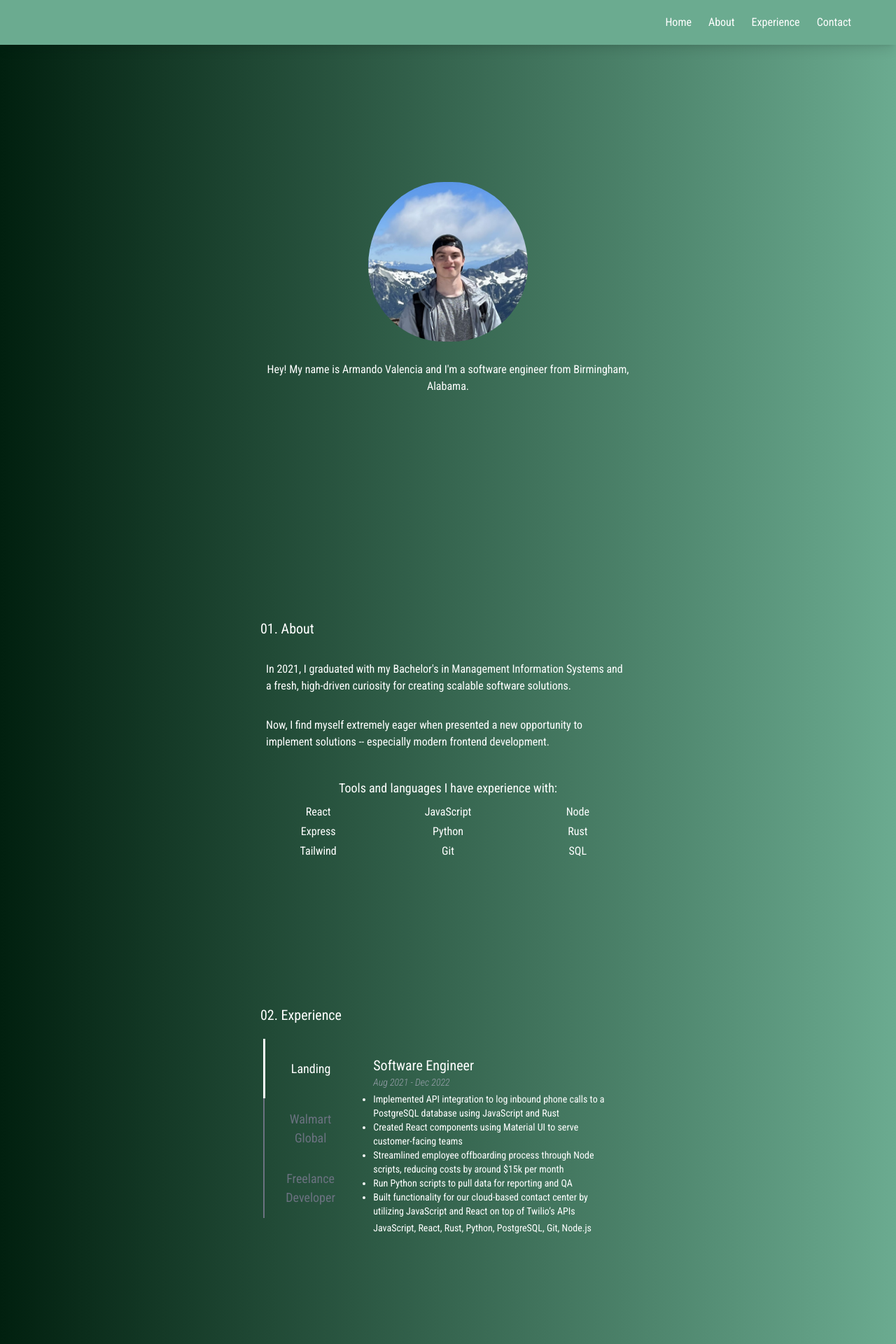
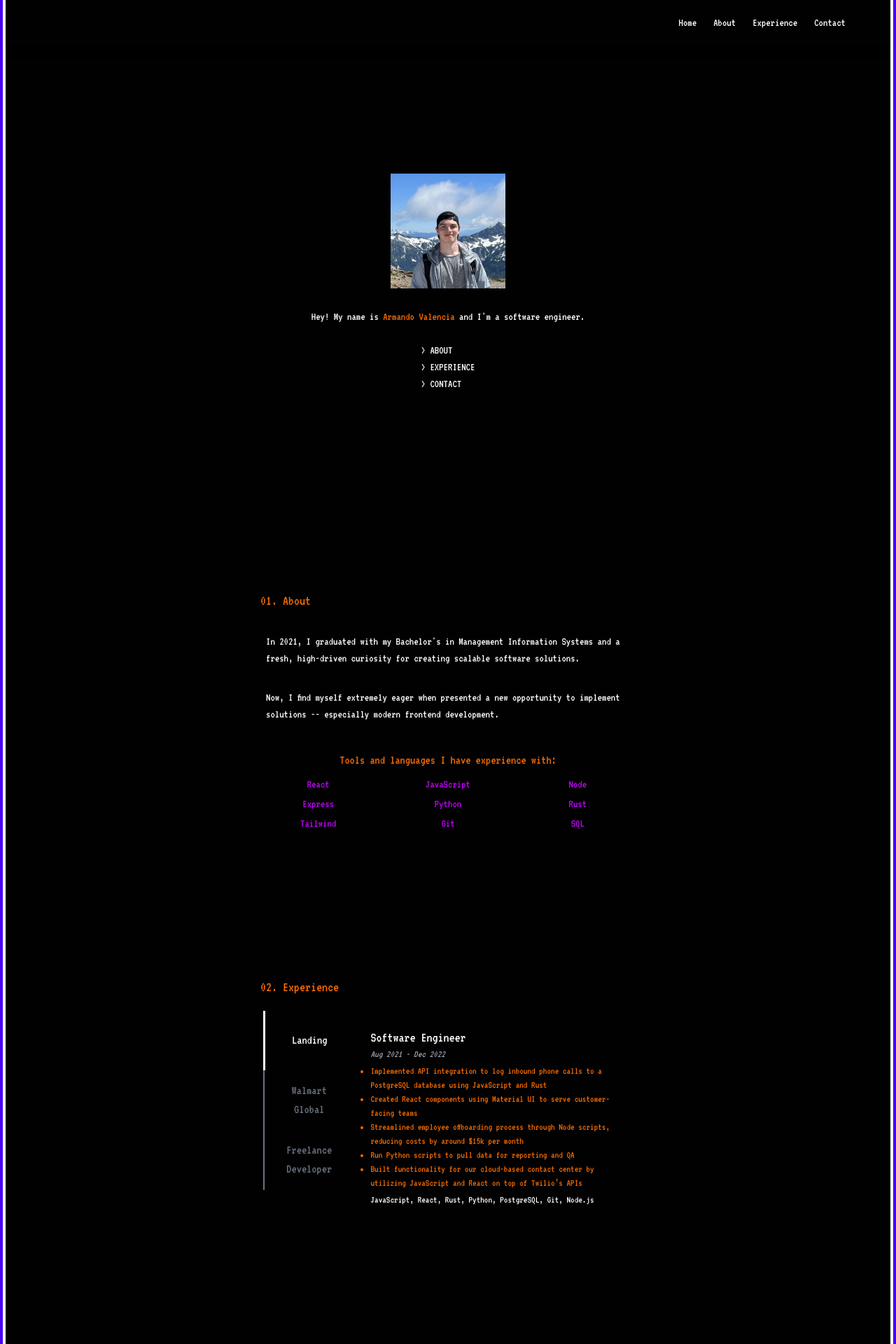
Before and after one commit to armando-valencia/personal-website, a React (Vite) app: page / in a window 1280 px wide. Shown: the top 1920 px of the page at 70% size. Built offline with nearby package versions, Linux system fonts and the light colour scheme.

Commit message:
Begin implementing retro design

```diff
--- a/src/App.jsx
+++ b/src/App.jsx
@@ -5,10 +5,14 @@ import Footer from "./components/Footer";
 
 function App() {
 	return (
-		<div className="bg-gradient-to-l from-secondary to-primary text-quarternary font-robo">
-			<Nav />
-			<HomePage />
-			<Footer />
+		<div className="bg-primary text-quarternary font-nunito">
+			<div className="border-l-4 border-r-4 border-[#4700f7]">
+				<div className="border-l-4 border-r-4 border-[#fff]">
+					<Nav />
+					<HomePage />
+					<Footer />
+				</div>
+			</div>
 		</div>
 	);
 }
--- a/src/components/About.jsx
+++ b/src/components/About.jsx
@@ -16,10 +16,10 @@ const About = () => {
 	return (
 		<div className="py-6 md:pb-24 md:pt-20">
 			<div className="flex mt-20 mx-2 mb-2 md:m-2">
-				<h1 className="text-xl">01. About</h1>
+				<h1 className="text-xl text-tertiary">01. About</h1>
 			</div>
 			<div className="block text-base">
-				<div className="text-tertiary">
+				<div className="text-quarternary">
 					<p className="px-4 pt-6 pb-4">
 						In 2021, I graduated with my Bachelor's in Management
 						Information Systems and a fresh, high-driven curiosity
@@ -31,10 +31,10 @@ const About = () => {
 						frontend development.
 					</p>
 				</div>
-				<div className="flex justify-center mt-4 p-2 text-quarternary text-lg">
+				<div className="flex justify-center mt-4 p-2 text-tertiary text-lg">
 					Tools and languages I have experience with:
 				</div>
-				<div className="grid grid-cols-3 gap-1 justify-items-center list-none text-tertiary">
+				<div className="grid grid-cols-3 gap-1 justify-items-center list-none text-secondary">
 					{skills.map((skill) => (
 						<li key={skill} className="text-base">
 							{skill}
--- a/src/components/Contact.jsx
+++ b/src/components/Contact.jsx
@@ -21,7 +21,7 @@ const Contact = () => {
 	return (
 		<div className="py-6 md:pb-24 md:pt-20">
 			<div className="mt-20 mx-2 mb-2 md:m-2 text-left">
-				<h1 className="text-xl">03. Contact</h1>
+				<h1 className="text-xl text-tertiary">03. Contact</h1>
 			</div>
 			<div className="md:flex flex-col justify-center items-center">
 				<form
--- a/src/components/Experience.jsx
+++ b/src/components/Experience.jsx
@@ -74,7 +74,7 @@ const Experience = () => {
 	return (
 		<div className="justify-center py-6 md:pb-24 md:pt-20">
 			<div className="flex mt-20 mx-2 mb-2 md:m-2">
-				<h1 className="text-xl">02. Experience</h1>
+				<h1 className="text-xl text-tertiary">02. Experience</h1>
 			</div>
 			<div className="justify-center md:block hidden p-3 md:pb-24">
 				<Tabs
--- a/src/components/Home.jsx
+++ b/src/components/Home.jsx
@@ -7,9 +7,10 @@ const containerVariants = {
 };
 
 const Home = () => {
+	const menuItems = ["About", "Experience", "Contact"];
 	return (
 		<motion.div
-			className="text-tertiary p-2 text-md"
+			className="text-tertiary p-2 text-md flex items-center flex-col"
 			variants={containerVariants}
 			initial="hidden"
 			animate="visible"
@@ -18,15 +19,27 @@ const Home = () => {
 				<img
 					src="\picture.jpg"
 					alt="Picture of myself"
-					className="rounded-full h-60 px-3 pb-3 mb-4"
+					className="rounded h-44 px-3 pb-3 mb-4"
 				/>
 			</div>
-			<div className="text-center">
+			<div className="text-center text-quarternary">
 				Hey! My name is{" "}
-				<span className="text-quarternary">Armando Valencia</span> and
-				I'm a software engineer from Birmingham, Alabama.
+				<span className="text-tertiary">Armando Valencia</span> and I'm
+				a software engineer.
 				<br />
 				<br />
+			</div>
+			<div className="list-none text-quarternary">
+				{menuItems.map((menuItem, idx) => (
+					<li className="text-left" key={idx}>
+						<a
+							href={`#${menuItem.toLowerCase()}`}
+							className="hover:text-tertiary "
+						>
+							&gt; {menuItem.toUpperCase()}
+						</a>
+					</li>
+				))}
 			</div>
 		</motion.div>
 	);
--- a/src/components/Nav.jsx
+++ b/src/components/Nav.jsx
@@ -53,10 +53,10 @@ const Nav = () => {
 			variants={containerVariants}
 			initial="hidden"
 			animate="visible"
-			className="sticky top-0 w-full z-50 bg-secondary text-quarternary"
+			className="sticky top-0 w-full z-50 bg-primary text-quarternary"
 		>
 			{nav === true ? (
-				<div className="p-3 bg-secondary flex justify-between items-center z-[99] sm:hidden">
+				<div className="p-3 bg-primary flex justify-between items-center z-[99] sm:hidden">
 					<a href="#" onClick={handleNav}>
 						<div className="flex items-center gap-3 uppercase">
 							<svg
@@ -67,10 +67,10 @@ const Nav = () => {
 								className="sm:hidden"
 							>
 								<path
-									stroke="#F0A500"
+									stroke="#fff"
 									strokeWidth={12}
 									d="M176 0L336 390.5L272.5 358.5L176 106.5L64.5 358.5L0 390.5L176 0Z"
-									fill="#F0A500"
+									fill="none"
 								/>
 							</svg>
 							<span className="font-semibold text-lg">
@@ -81,7 +81,7 @@ const Nav = () => {
 					<FiX onClick={handleNav} size={40} />
 				</div>
 			) : (
-				<div className="p-3 bg-secondary flex justify-between shadow-xl items-center z-[99] sm:hidden">
+				<div className="p-3 bg-primary flex justify-between shadow-xl items-center z-[99] sm:hidden">
 					<a href="#">
 						<div className="flex items-center gap-3 uppercase">
 							<svg
@@ -92,10 +92,10 @@ const Nav = () => {
 								className="sm:hidden"
 							>
 								<path
-									stroke="#F0A500"
+									stroke="#fff"
 									strokeWidth={12}
 									d="M176 0L336 390.5L272.5 358.5L176 106.5L64.5 358.5L0 390.5L176 0Z"
-									fill="#F0A500"
+									fill="none"
 								/>
 							</svg>
 							<span className="font-semibold text-lg">
@@ -126,7 +126,7 @@ const Nav = () => {
 					))}
 				</nav>
 			)}
-			<div className="sm:block hidden bg-secondary text-primary text-md shadow-lg">
+			<div className="sm:block hidden bg-primary text-primary text-md shadow-lg">
 				<div className="flex justify-between items-center py-3 px-10">
 					<a href="#">
 						<motion.svg
--- a/src/index.css
+++ b/src/index.css
@@ -1,4 +1,5 @@
 @import url("https://fonts.googleapis.com/css2?family=Roboto+Condensed:ital,wght@0,300;0,400;1,300;1,400&display=swap");
+@import url("https://fonts.googleapis.com/css2?family=VT323&display=swap");
 @tailwind base;
 @tailwind components;
 @tailwind utilities;
@@ -36,7 +37,7 @@
 }
 
 .input-field_contact-form {
-	@apply border rounded-lg p-2 flex border-tertiary text-primary bg-tertiary;
+	@apply border rounded-lg p-2 flex border-quarternary text-primary bg-quarternary;
 }
 
 @layer base {
--- a/src/pages/HomePage.jsx
+++ b/src/pages/HomePage.jsx
@@ -10,7 +10,7 @@ const HomePage = () => (
 		<div className="grow max-w-xl">
 			<div
 				id="home"
-				className="h-[90vh] flex items-center justify-center text-center"
+				className="h-[85vh] flex items-center justify-center text-center"
 			>
 				<Home />
 			</div>
--- a/tailwind.config.cjs
+++ b/tailwind.config.cjs
@@ -4,13 +4,14 @@ module.exports = {
 	theme: {
 		extend: {
 			colors: {
-				primary: "#01200F",
-				secondary: "#6BAB90",
-				tertiary: "#FFFFFF",
+				primary: "#010102",
+				secondary: "#c401ff",
+				tertiary: "#f76c00",
 				quarternary: "#FFFFFF",
 			},
 			fontFamily: {
 				robo: ["Roboto Condensed", "sans-serif"],
+				nunito: ["VT323"],
 			},
 		},
 	},
```
